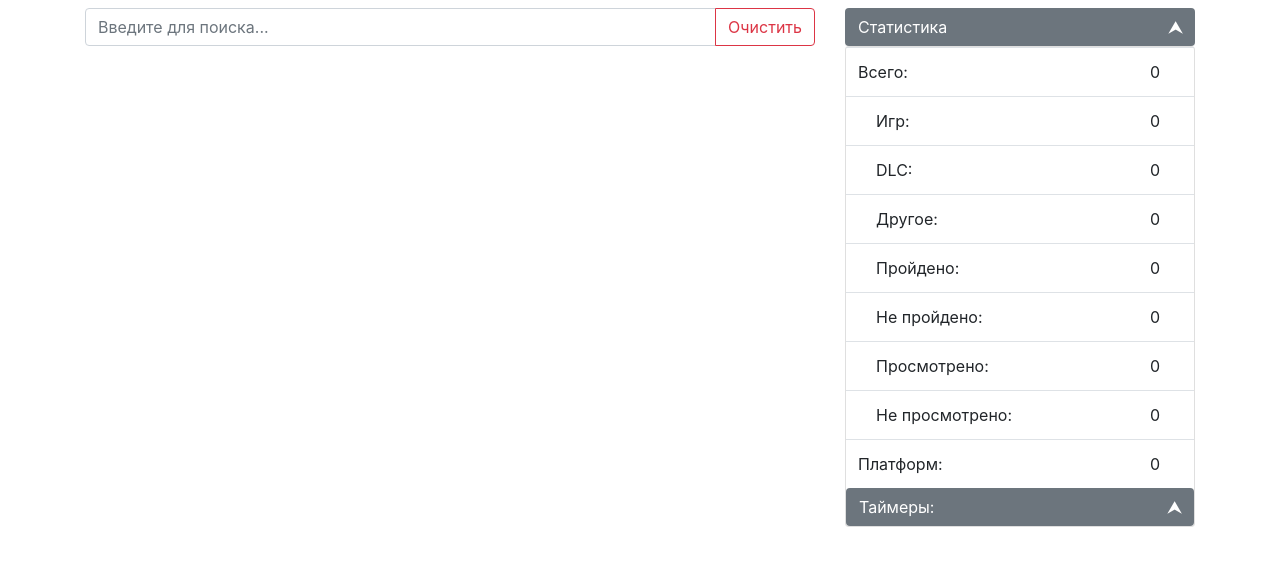
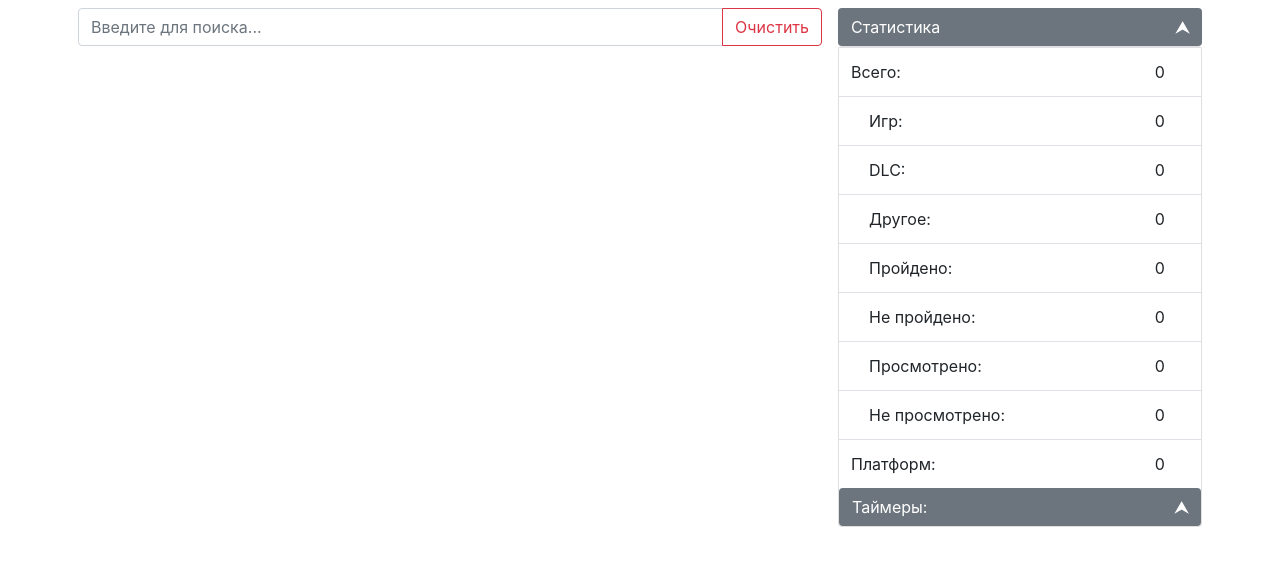
Before and after one commit to gil9red/web_played_games_parser, a Flask app: page / in a window 1280 px wide. Shown: the top 566 px of the page. Run offline with Flask 2, Linux system fonts and the light colour scheme; data that the repository does not hold is empty; parts of the project's set-up code (start-up, migrations or seed data) failed here and were passed over; some libraries are stand-ins or nearby versions.

Commit message:
Обновление UI. Уменьшение расстояния между таблицей и области "Статистика"

```diff
--- a/templates/index.html
+++ b/templates/index.html
@@ -63,7 +63,7 @@
             </div>
         </div>
         <div id="context" class="row flex-row-reverse" style="display: none">
-            <div class="col-md-4 w-100 mb-3">
+            <div class="col-md-4 w-100 mb-3 pl-2 pr-2">
                 <div class="card-header">
                     <button class="btn w-100 collapsed"
                             data-toggle="collapse" data-target="#switch_visible_table_stats"
@@ -101,7 +101,7 @@
                     </div>
                 </div>
             </div>
-            <div class="col-md-8">
+            <div class="col-md-8 pl-2 pr-2">
                 <div class="flex-column">
                     <div class="input-group mb-2">
                         <input type="text" class="form-control" id="tree-search" placeholder="Введите для поиска..." autocomplete="on">
```
